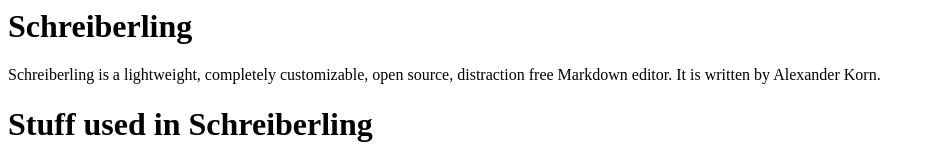
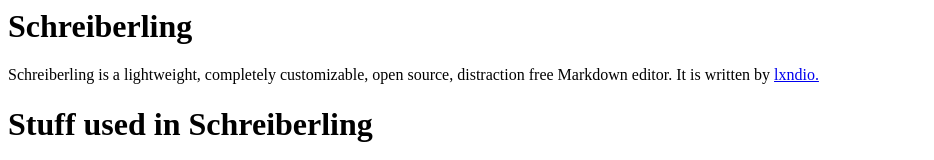
Before and after one commit to lxndio/Schreiberling, a website: page about.html in a window 1280 px wide. Shown: the top 160 px of the page, without its empty margins (0-934 px from the left). Drawn offline with Linux system fonts and the light colour scheme.

Commit message:
Small changes

```diff
--- a/about.html
+++ b/about.html
@@ -4,7 +4,7 @@
     </head>
     <body>
         <h1>Schreiberling</h1>
-        <p>Schreiberling is a lightweight, completely customizable, open source, distraction free Markdown editor. It is written by Alexander Korn.</p>
+        <p>Schreiberling is a lightweight, completely customizable, open source, distraction free Markdown editor. It is written by <a href="http://www.lxnd.me/">lxndio.</a></p>
         <h1>Stuff used in Schreiberling</h1>
         <ul>
             <li><a href="http://codemirror.net">Codemirror</a> for the syntax highlighting editor</li>
```
